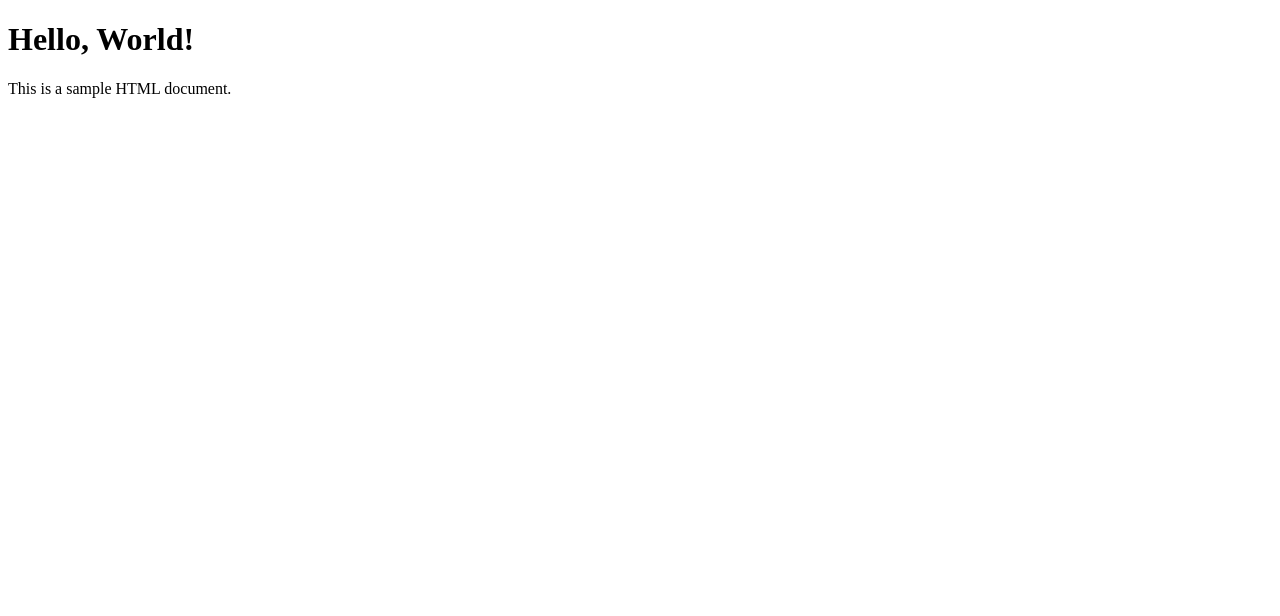
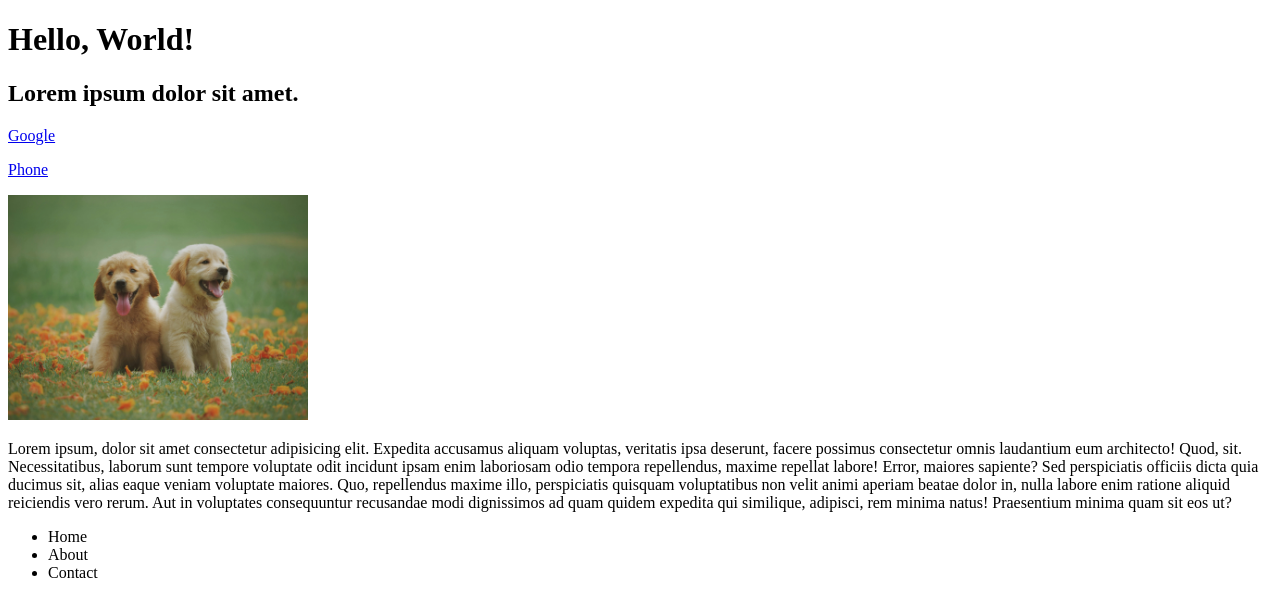
Before and after one commit to AleksandarStanisic021/dev1, a plain HTML site: page index.html in a window 1280 px wide. Drawn offline with Linux system fonts and the light colour scheme.

Commit message:
Refactor code structure for improved readability and maintainability

```diff
--- a/index.html
+++ b/index.html
@@ -1,12 +1,41 @@
 <!DOCTYPE html>
 <html lang="en">
+
 <head>
-    <meta charset="UTF-8">
-    <meta name="viewport" content="width=device-width, initial-scale=1.0">
-    <title>Document</title>
+  <meta charset="UTF-8">
+  <meta name="viewport" content="width=device-width, initial-scale=1.0">
+  <title>Document</title>
 </head>
+
 <body>
-    <H1>Hello, World!</H1>
-    <p>This is a sample HTML document.</p>
+
+  <H1>Hello, World!</H1>
+  <H2>Lorem ipsum dolor sit amet.</H2>
+  <p>
+    <a href="https:/google.com">Google</a>
+  </p>
+  <p>
+    <a href="tel:+846431">Phone</a>
+  </p>
+
+  <div>
+    <img src="./images/dog.jpg.jpg" width="300" alt="slika">
+  </div>
+
+  <p>Lorem ipsum, dolor sit amet consectetur adipisicing elit. Expedita accusamus aliquam voluptas, veritatis ipsa
+    deserunt, facere possimus consectetur omnis laudantium eum architecto! Quod, sit. Necessitatibus, laborum sunt
+    tempore voluptate odit incidunt ipsam enim laboriosam odio tempora repellendus, maxime repellat labore! Error,
+    maiores sapiente? Sed perspiciatis officiis dicta quia ducimus sit, alias eaque veniam voluptate maiores. Quo,
+    repellendus maxime illo, perspiciatis quisquam voluptatibus non velit animi aperiam beatae dolor in, nulla labore
+    enim ratione aliquid reiciendis vero rerum. Aut in voluptates consequuntur recusandae modi dignissimos ad quam
+    quidem expedita qui similique, adipisci, rem minima natus! Praesentium minima quam sit eos ut?</p>
+
+  <ul>
+    <li>Home </li>
+    <li>About</li>
+    <li>Contact</li>
+  </ul>
+
 </body>
+
 </html>
```
Also changed, not shown: images/dog.jpg.jpg (added).
